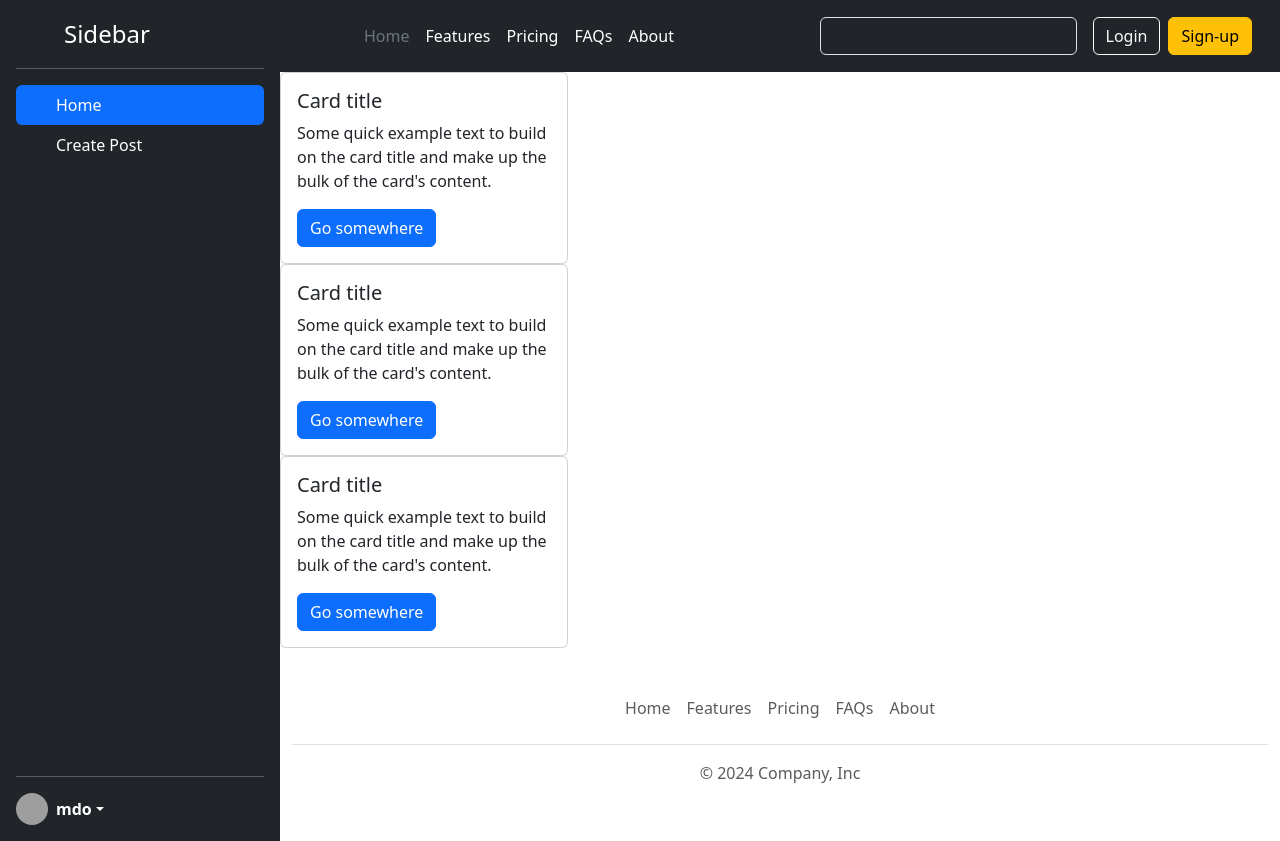
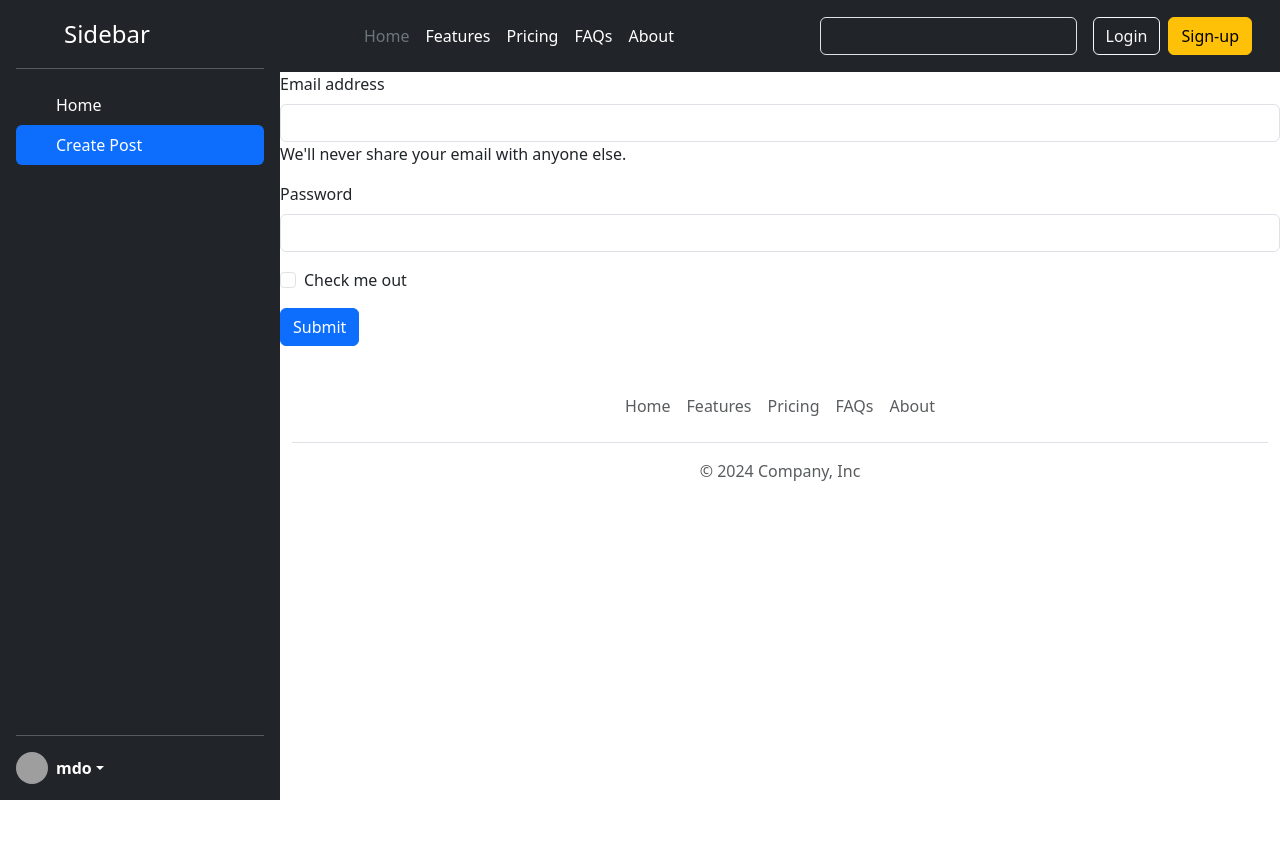
Before and after one commit to shikha105/Social-Media, a React (Vite) app: page / in a window 1280 px wide. Both pictures are taken after a click on the link "Create Post". After the commit the page ends 800 px from the top, so only its background shows below. Built offline with nearby package versions, Linux system fonts and the light colour scheme; grey boxes are pictures that could not be loaded.

Commit message:
Side Bar navigation through state and passing props in the component Sidebar

```diff
--- a/src/App.jsx
+++ b/src/App.jsx
@@ -12,7 +12,10 @@ function App() {
   const [selectedTab, setSelectedTab] = useState("Home");
   return (
     <div className="app-container">
-      <Sidebar selectedTab={selectedTab}></Sidebar>
+      <Sidebar
+        selectedTab={selectedTab}
+        setSelectedTab={setSelectedTab}
+      ></Sidebar>
       <div className="content">
         <Header></Header>
         {selectedTab === "Home" ? (
--- a/src/Components/CreatePost.jsx
+++ b/src/Components/CreatePost.jsx
@@ -2,7 +2,7 @@ const CreatePost = () => {
   return (
     <form>
       <div className="mb-3">
-        <label for="exampleInputEmail1" className="form-label">
+        <label htmlFor="exampleInputEmail1" className="form-label">
           Email address
         </label>
         <input
@@ -11,12 +11,12 @@ const CreatePost = () => {
           id="exampleInputEmail1"
           aria-describedby="emailHelp"
         />
-        <div id="emailHelp" className="form-text">
+        <div id="emailHelp" className="htmlForm-text">
           We'll never share your email with anyone else.
         </div>
       </div>
       <div className="mb-3">
-        <label for="exampleInputPassword1" className="form-label">
+        <label htmlFor="exampleInputPassword1" className="form-label">
           Password
         </label>
         <input
@@ -31,7 +31,7 @@ const CreatePost = () => {
           className="form-check-input"
           id="exampleCheck1"
         />
-        <label className="form-check-label" for="exampleCheck1">
+        <label className="form-check-label" htmlFor="exampleCheck1">
           Check me out
         </label>
       </div>
--- a/src/Components/Sidebar.jsx
+++ b/src/Components/Sidebar.jsx
@@ -1,4 +1,4 @@
-const Sidebar = ({ selectedTab }) => {
+const Sidebar = ({ selectedTab, setSelectedTab }) => {
   return (
     <div
       className="d-flex flex-column flex-shrink-0 p-3 text-bg-dark sidebar"
@@ -15,7 +15,7 @@ const Sidebar = ({ selectedTab }) => {
       </a>
       <hr />
       <ul className="nav nav-pills flex-column mb-auto">
-        <li className="nav-item">
+        <li className="nav-item" onClick={() => setSelectedTab("Home")}>
           <a
             href="#"
             className={`nav-link text-white ${
@@ -29,7 +29,7 @@ const Sidebar = ({ selectedTab }) => {
             Home
           </a>
         </li>
-        <li>
+        <li onClick={() => setSelectedTab("CreatePost")}>
           <a
             href="#"
             className={`nav-link text-white ${
```
